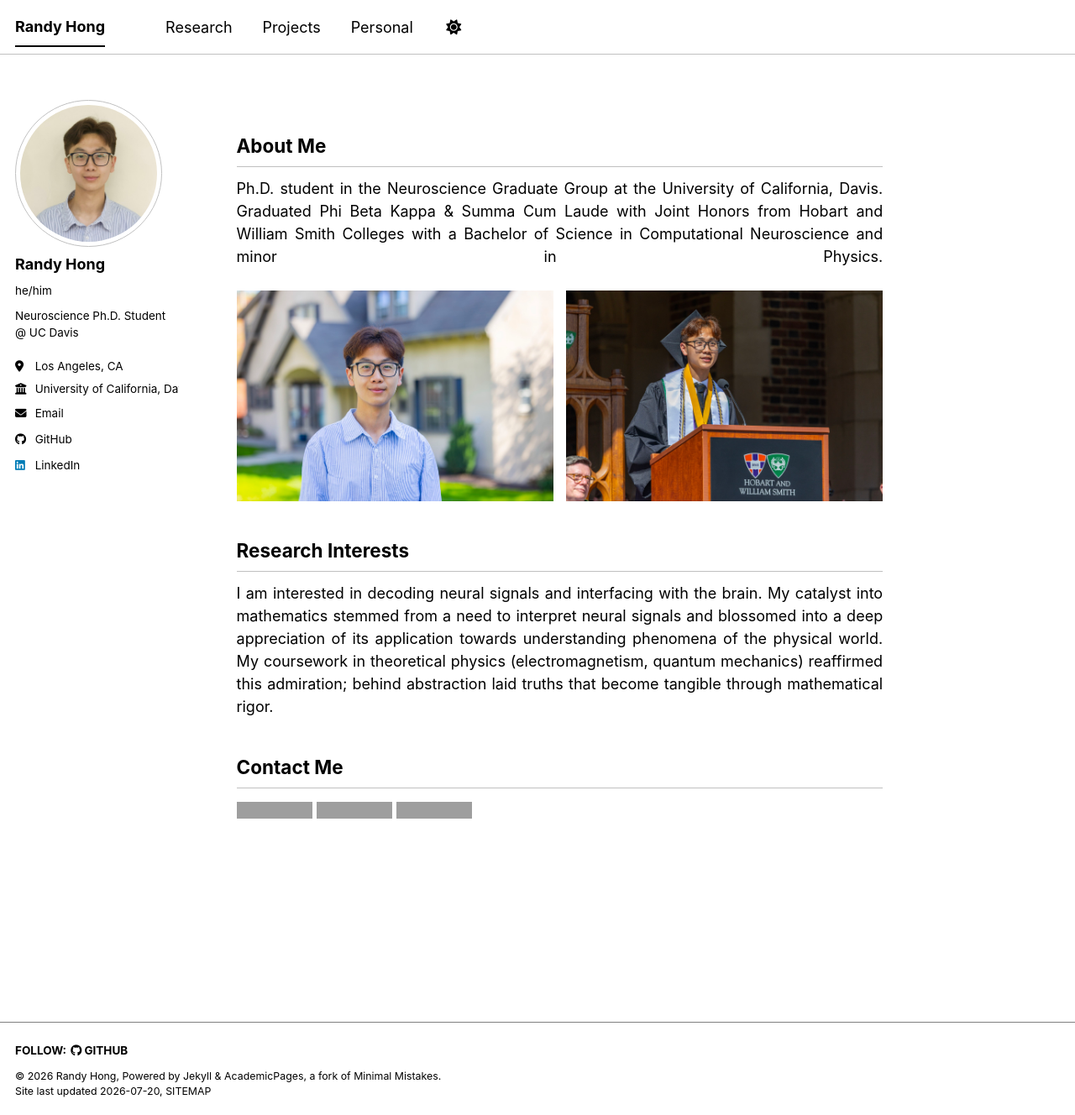
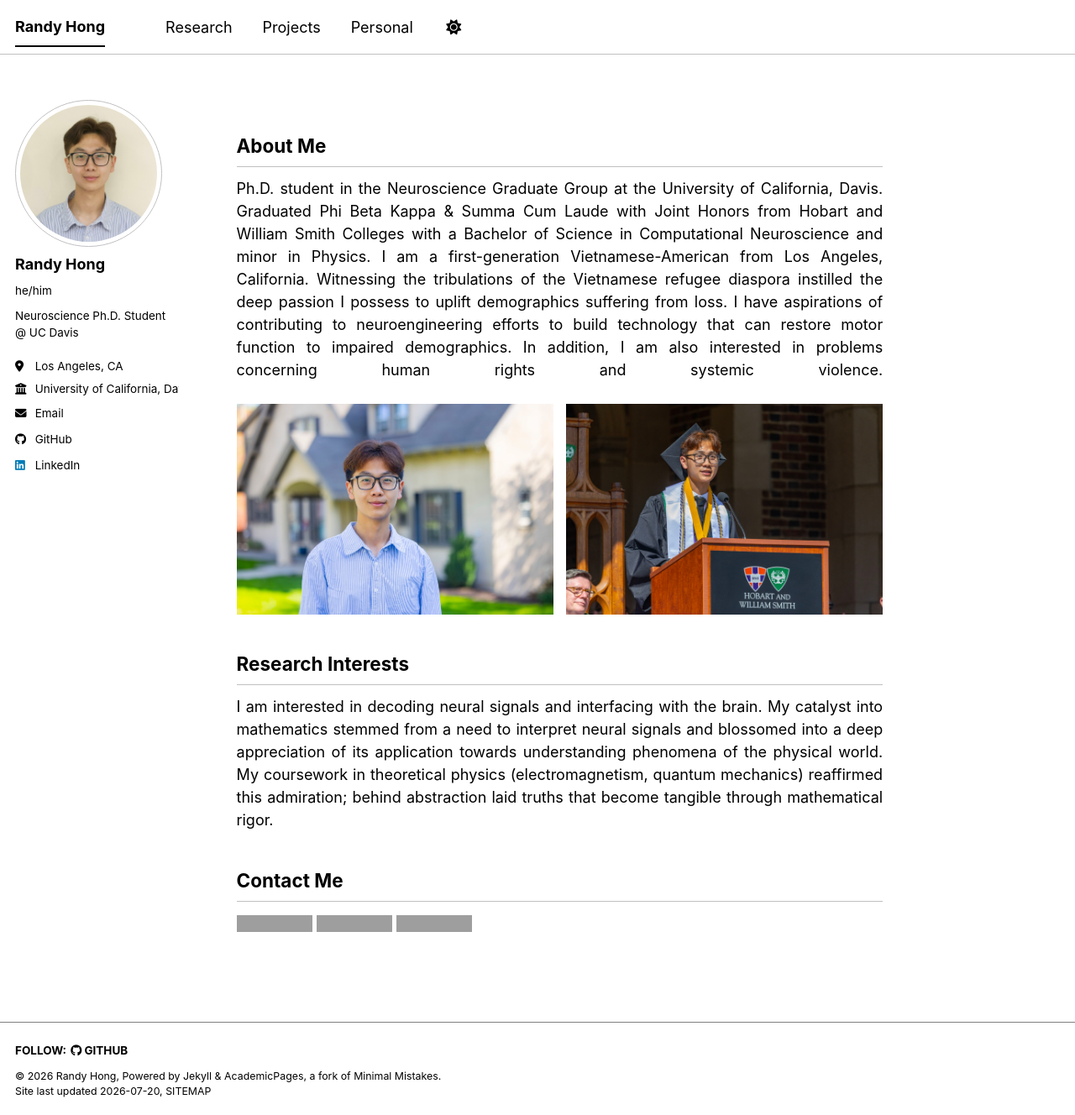
Before and after one commit to randyhongg/randyhongg.github.io, a Jekyll site: the page built from _pages/about.md, in a window 1280 px wide and 1328 px high. Shown: the whole window at 84% size. Built offline with Jekyll 4.4.1, drawn with Linux system fonts in a browser that asks for light colours; a style sheet for code colours, icons or effects is not loaded; grey boxes are pictures that could not be loaded.

Commit message:
Update about.md

```diff
--- a/_pages/about.md
+++ b/_pages/about.md
@@ -12,6 +12,9 @@ redirect_from:
 <div style="text-align: justify; text-align-last: justify; margin-bottom: 2rem;">
 
 Ph.D. student in the Neuroscience Graduate Group at the University of California, Davis. Graduated Phi Beta Kappa & Summa Cum Laude with Joint Honors from Hobart and William Smith Colleges with a Bachelor of Science in Computational Neuroscience and minor in Physics.
+
+I am a first-generation Vietnamese-American from Los Angeles, California. Witnessing the tribulations of the Vietnamese refugee diaspora instilled the deep passion I possess to uplift demographics suffering from loss. I have aspirations of contributing to neuroengineering efforts to build technology that can restore motor function to impaired demographics. In addition, I am also interested in problems concerning human rights and systemic violence.
+
 
 <br />
 <br />
```
